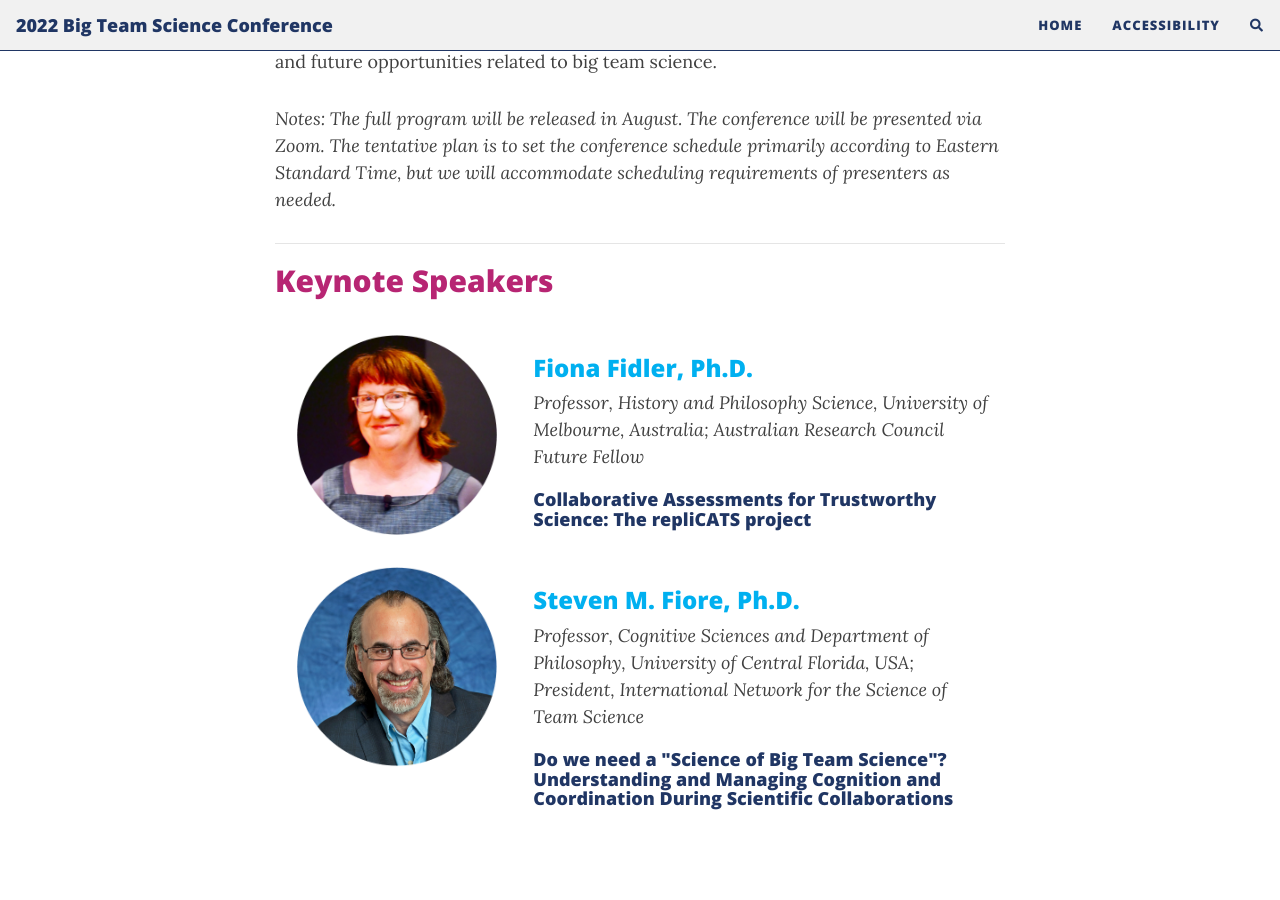
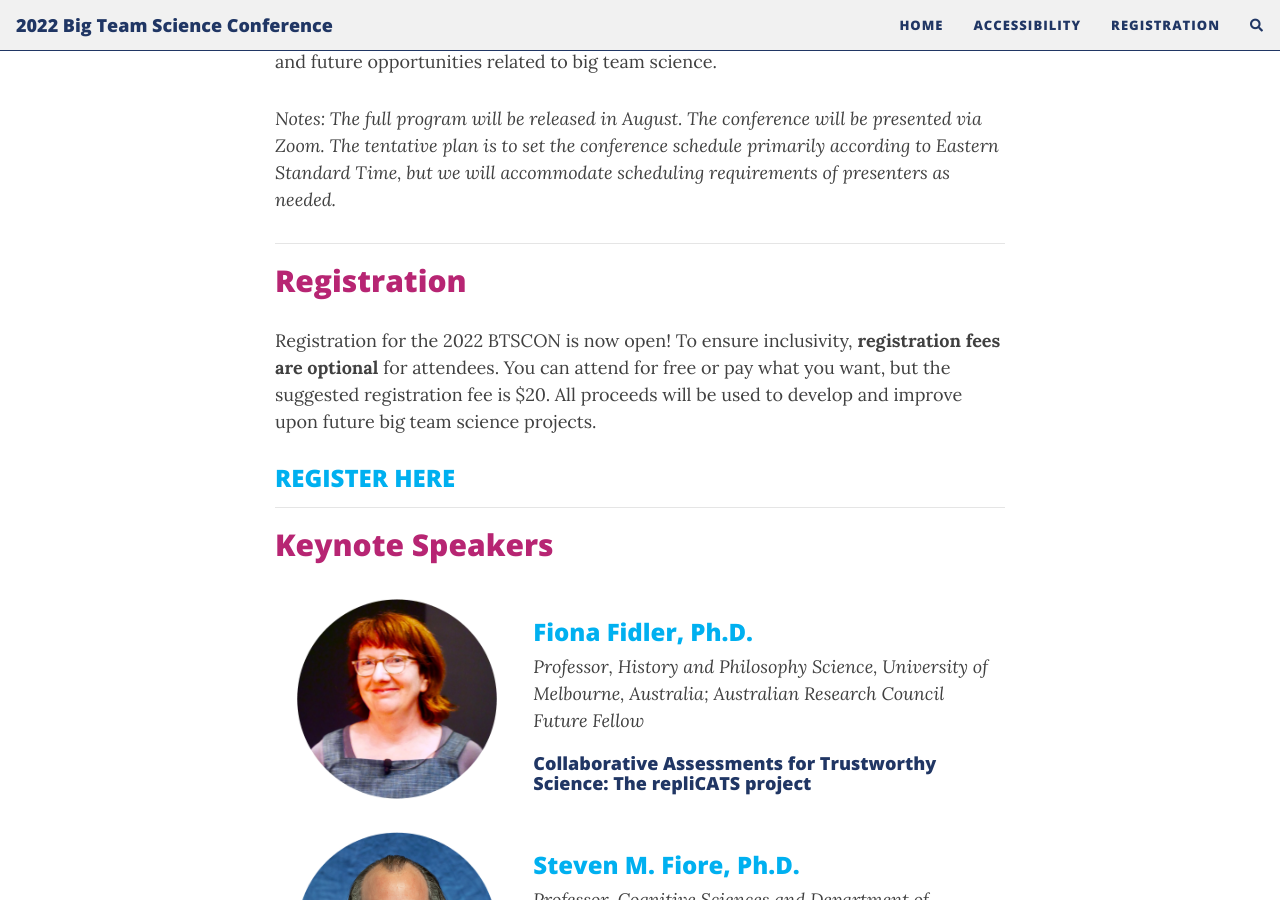
Before and after one commit to bigteamscienceconference/bigteamscienceconference.github.io, a Jekyll site: the page built from index.md, in a window 1280 px wide and 900 px high, scrolled down 584 px. Built offline with Jekyll 4.4.1, drawn with Linux system fonts in a browser that asks for light colours; nearby versions of some CDN libraries; comment, search, counter and statistics services are not loaded; some of the changed text lies outside the part shown.

Commit message:
edit with reg info

```diff
--- a/_config.yml
+++ b/_config.yml
@@ -16,6 +16,7 @@ author: Heidi Baumgartner
 navbar-links:
   Home: "index"
   Accessibility: "access"
+  Registration: "registration"
 #  Program: "program"
 #  Contact: "contact"
 
--- a/index.md
+++ b/index.md
@@ -8,6 +8,14 @@ layout: page
 The goal of this two-day virtual conference is to bring together a multidisciplinary group of researchers, funders, and stakeholders to discuss advancements, challenges, and future opportunities related to big team science.
 
 *Notes: The full program will be released in August. The conference will be presented via Zoom. The tentative plan is to set the conference schedule primarily according to Eastern Standard Time, but we will accommodate scheduling requirements of presenters as needed.*
+
+***
+
+## Registration
+
+Registration for the 2022 BTSCON is now open! To ensure inclusivity, **registration fees are optional** for attendees. You can attend for free or pay what you want, but the suggested registration fee is $20. All proceeds will be used to develop and improve upon future big team science projects.
+
+### [REGISTER HERE](https://opencollective.com/psysciacc/events/test-event-23392c94/contribute/registration-2022-big-team-science-conference-40278)
 
 ***
 <!--## [Speakers]({{site.baseurl}}/people/)
--- a/registration.md
+++ b/registration.md
@@ -6,4 +6,4 @@ title: registration
 
 # [Register Here!](https://opencollective.com/psysciacc/events/test-event-23392c94/contribute/registration-2022-big-team-science-conference-40278)
 
-To register, please click the **Register** link above. To ensure inclusivity, **registration fees are optional** for attendees! You can pay what you want, but the suggested registration fee is $20. All proceeds will be used to develop and improve upon future big team science projects.
+To register, please click the **Register** link above. To ensure inclusivity, **registration fees are optional** for attendees! You can pay what you want, but the suggested registration fee is $20. All proceeds will be used to develop and improve upon future big team science projects. Registration will be limited to 1,000 attendees.
```
Also changed, not shown: other parts of index.md (+0 -4 lines).
